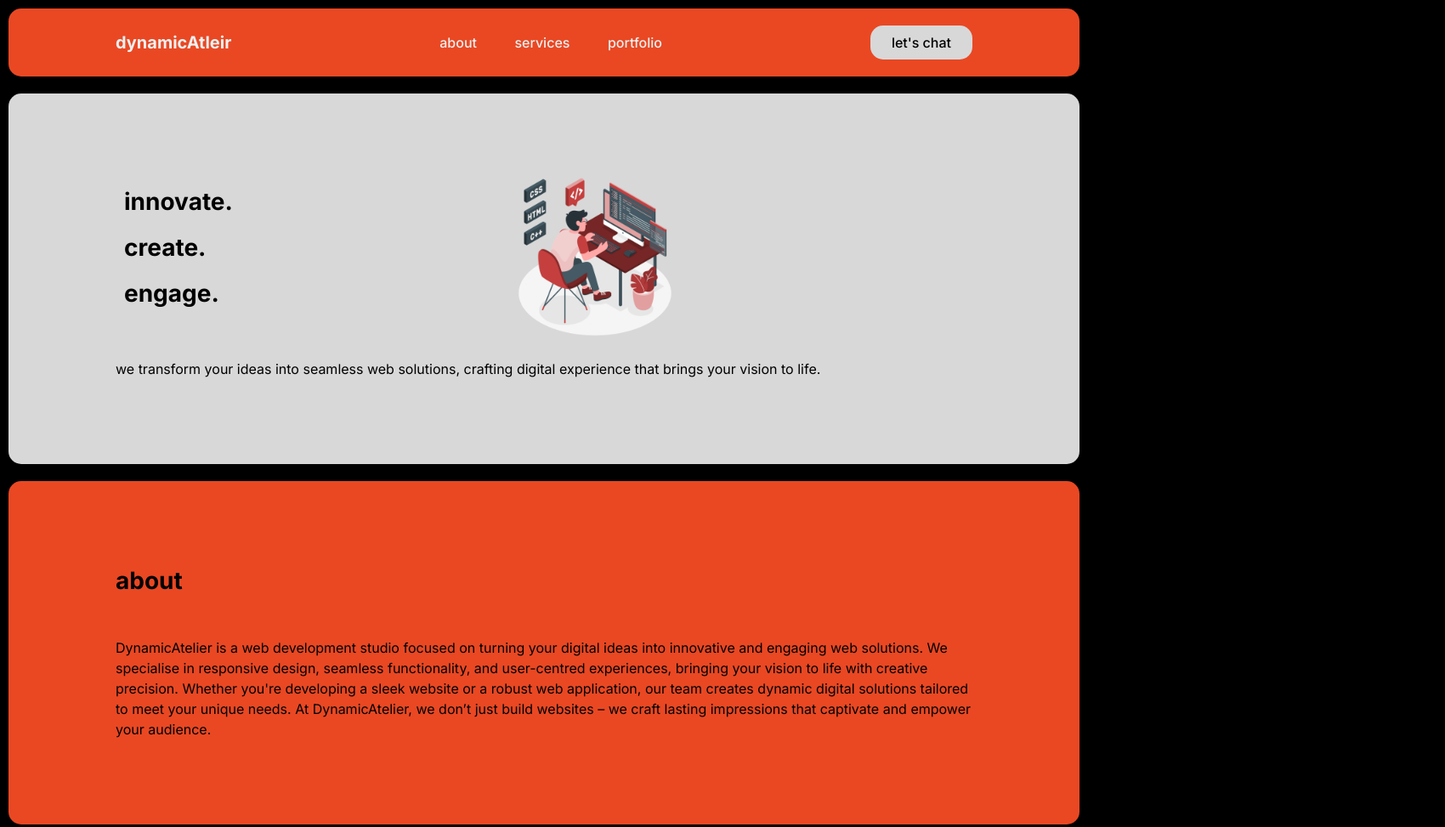
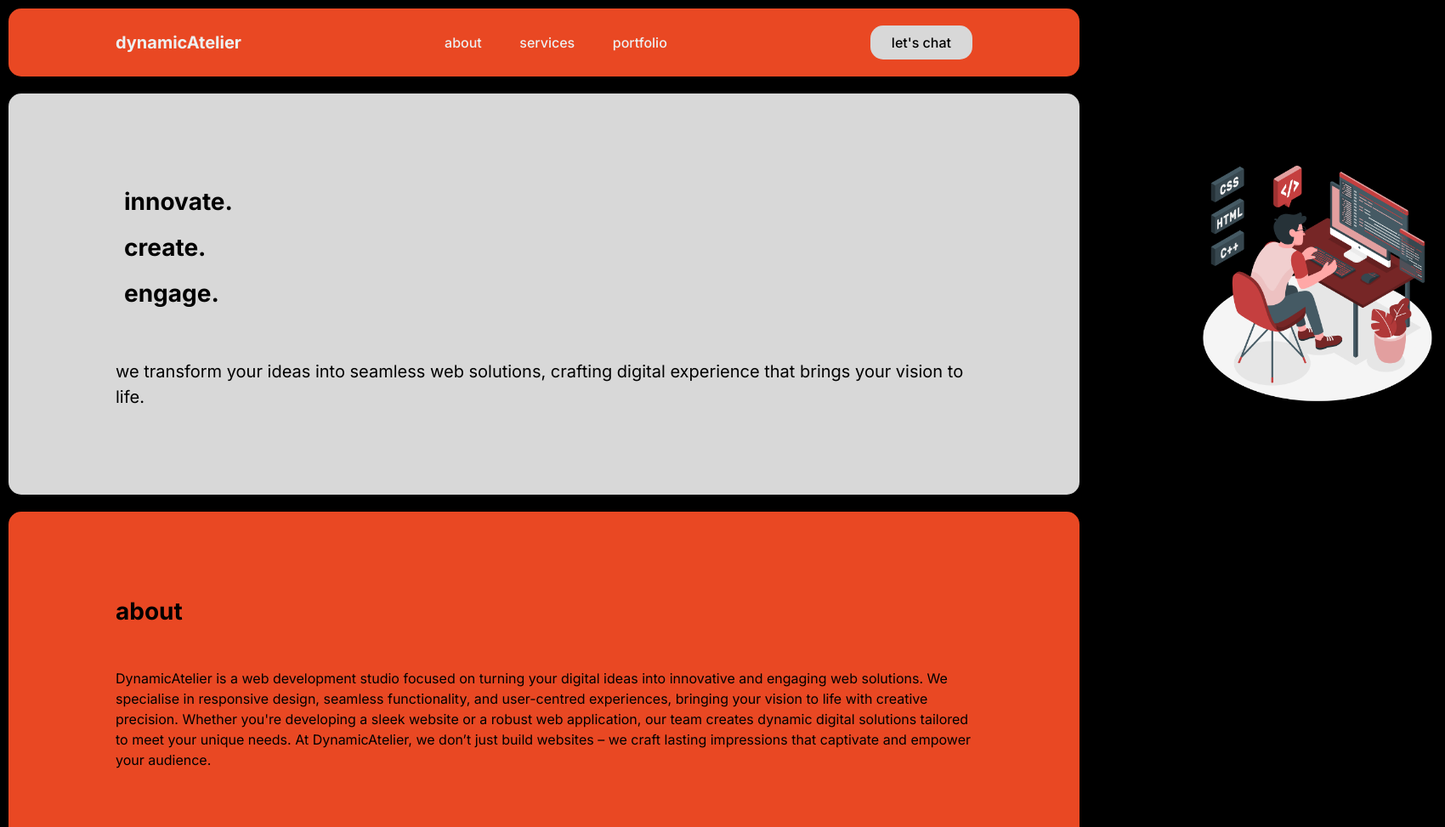
Before and after one commit to georgewilliamr/my-landing-page, a plain HTML site: page index.html in a window 1280 px wide. Shown: the top 973 px of the page at 85% size, 1700 px wide, since content can reach past the window. Drawn offline with Linux system fonts and the light colour scheme; files that its build step writes are made by us from their sources; files whose address does not match are found by name.

Commit message:
Nearly completed

```diff
--- a/index.html
+++ b/index.html
@@ -3,7 +3,7 @@
 <head>
     <meta charset="UTF-8">
     <meta name="viewport" content="width=device-width, initial-scale=1.0">
-    <title>dynamicAtleir</title>
+    <title>dynamicAtelier</title>
     <link rel="preconnect" href="https://fonts.googleapis.com">
     <link rel="preconnect" href="https://fonts.gstatic.com" crossorigin>
     <link href="https://fonts.googleapis.com/css2?family=Inter:ital,opsz,wght@0,14..32,100..900;1,14..32,100..900&display=swap" rel="stylesheet">
@@ -15,7 +15,7 @@
 
     <header>
 
-        <h1 class="logo">dynamicAtleir</h1>
+        <h1 class="logo">dynamicAtelier</h1>
 
         <nav>
             <ul class="nav-links">
--- a/style.css
+++ b/style.css
@@ -8,6 +8,7 @@
 body {
     margin: 10px;
     background-color: #000000;
+
 }
 
 /* Nav */
@@ -70,6 +71,8 @@ main {
     border-radius: 15px;
     margin: 20px 0px;
     padding: 100px 10%;
+
+
 }
 
 .main-text {
@@ -84,14 +87,15 @@ main {
 
 main p {
     line-height: 1.5;
+    font-size: 20px;
 }
 
 
 .img {
-    width: 200px;
+    width: 300px;
     position: absolute;
-    top: 200px;
-    left: 600px;
+    top: 180px;
+    left: 1400px;
 }
 
 /* About */
@@ -110,6 +114,7 @@ main p {
 
 .about p {
     line-height: 1.5;
+
 }
 
 /* Services */
```
